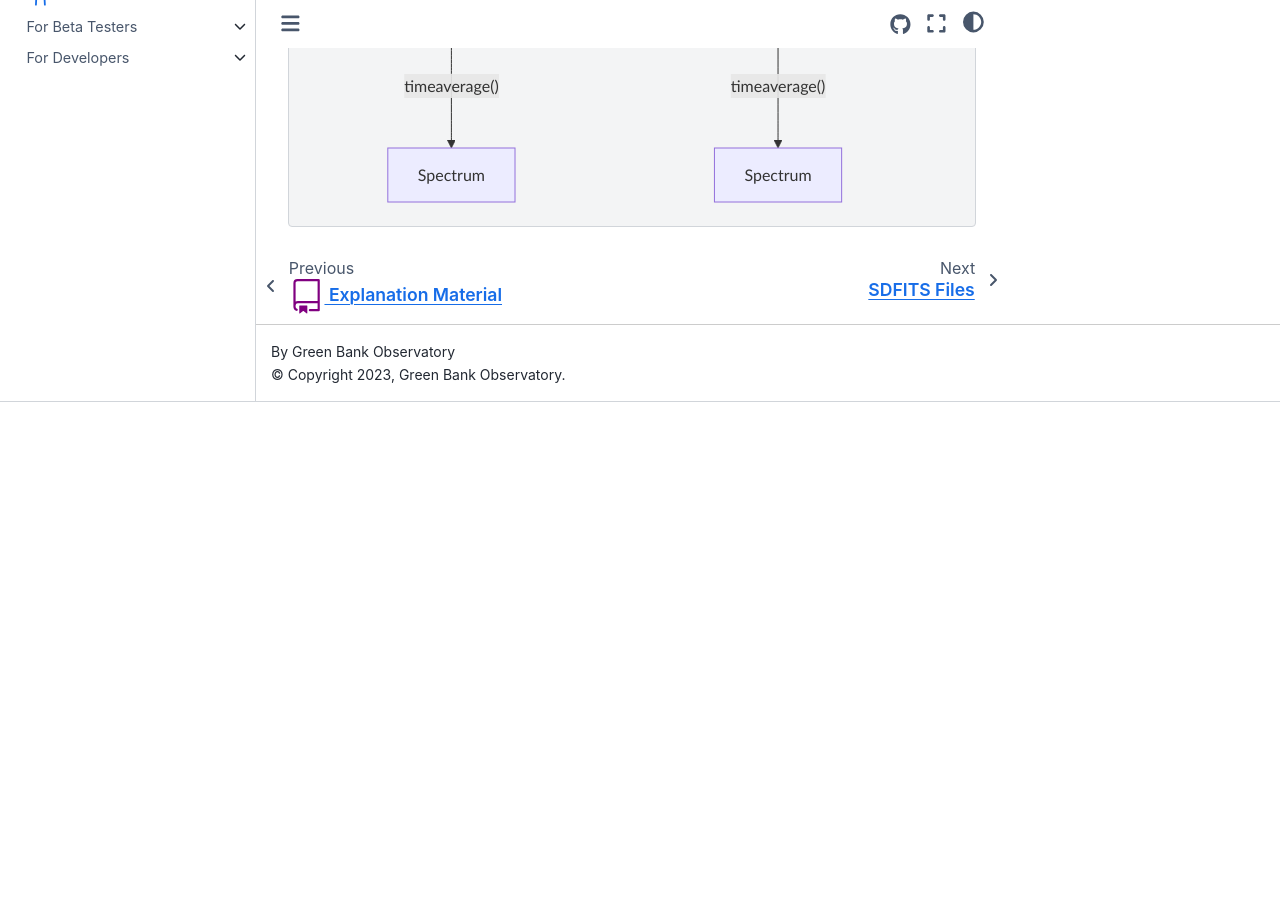
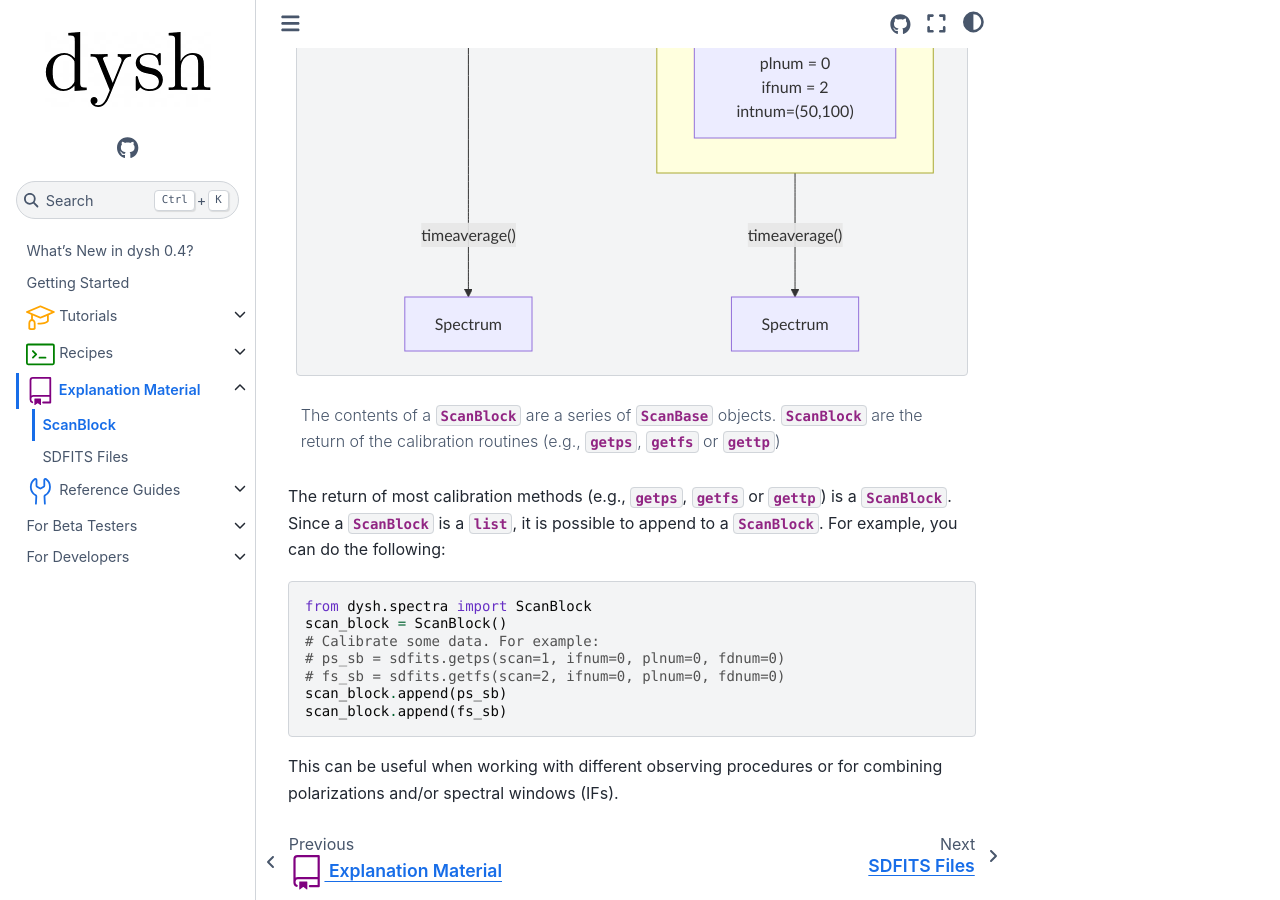
Before and after one commit to GreenBankObservatory/dysh, a Sphinx documentation site: the page built from docs/source/explanations/scanblock/index.rst, in a window 1280 px wide and 900 px high, scrolled down 1066 px. Built offline with Sphinx 7.4.7 and the Sphinx Book theme 1.1.4, drawn with Linux system fonts in a browser that asks for light colours; pages that are not in the unit, such as notebooks, are missing from menus; before the commit the page ends 1468 px from its top, so only the background shows below that; some of the changed text lies outside the part shown.

Commit message:
docs: expand ScanBlock explanation material

```diff
--- a/docs/source/explanations/scanblock/index.rst
+++ b/docs/source/explanations/scanblock/index.rst
@@ -4,7 +4,12 @@
 ScanBlock
 #########
 
+A `~dysh.spectra.scan.ScanBlock` is a `list` of `~dysh.spectra.scan.ScanBase` objects.
+As illustrated by the diagram below, it serves to hold together a series of scans.
+One of its purposes is to facilitate working with groups of scans, as it allows time averaging them together, or subtracting a baseline from the integrations in a group of scans.
+
 .. mermaid::
+    :caption: The contents of a `~dysh.spectra.scan.ScanBlock` are a series of `~dysh.spectra.scan.ScanBase` objects. `~dysh.spectra.scan.ScanBlock` are the return of the calibration routines (e.g., `~dysh.fits.gbtfitsload.GBTFITSLoad.getps`, `~dysh.fits.gbtfitsload.GBTFITSLoad.getfs` or `~dysh.fits.gbtfitsload.GBTFITSLoad.gettp`)
 
     flowchart TD
 
@@ -40,3 +45,20 @@ ScanBlock
 
     ScanBlock1[Scan Block] -- timeaverage() --->spectrum1[Spectrum]
     ScanBlock2[Scan Block] -- timeaverage() --->spectrum2[Spectrum]
+
+
+The return of most calibration methods (e.g., `~dysh.fits.gbtfitsload.GBTFITSLoad.getps`, `~dysh.fits.gbtfitsload.GBTFITSLoad.getfs` or `~dysh.fits.gbtfitsload.GBTFITSLoad.gettp`) is a `~dysh.spectra.scan.ScanBlock`.
+Since a `~dysh.spectra.scan.ScanBlock` is a `list`, it is possible to append to a `~dysh.spectra.scan.ScanBlock`.
+For example, you can do the following:
+
+.. code:: python3
+
+    from dysh.spectra import ScanBlock
+    scan_block = ScanBlock()
+    # Calibrate some data. For example:
+    # ps_sb = sdfits.getps(scan=1, ifnum=0, plnum=0, fdnum=0)
+    # fs_sb = sdfits.getfs(scan=2, ifnum=0, plnum=0, fdnum=0)
+    scan_block.append(ps_sb)
+    scan_block.append(fs_sb)
+
+This can be useful when working with different observing procedures or for combining polarizations and/or spectral windows (IFs).
```
